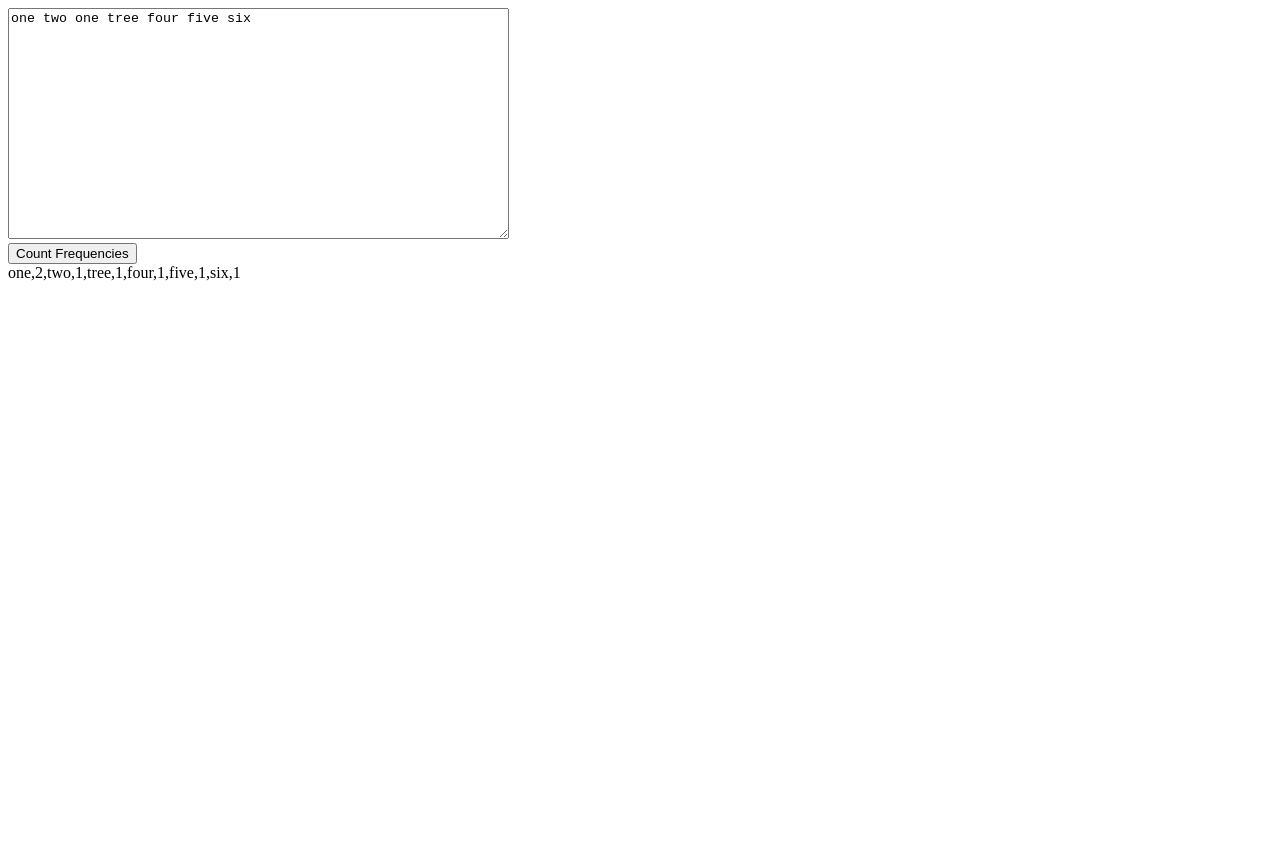
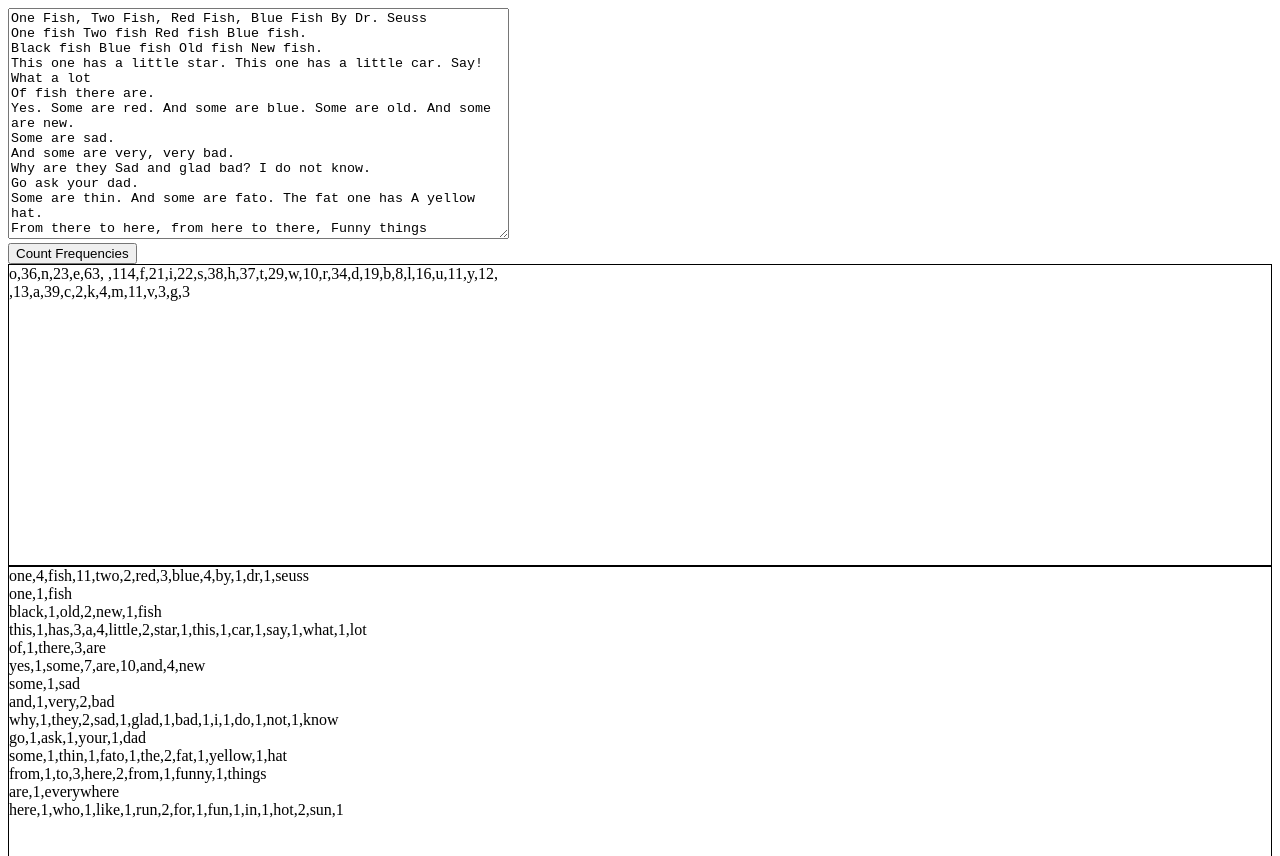
Before and after one commit to arv1983/frequency-counter, a plain HTML site: page index.htm in a window 1280 px wide. Both pictures are taken after a click on the button "Count Frequencies". Shown: the top 856 px of the page. Before the commit the page ends 800 px from the top, so only its background shows below. Drawn offline with Linux system fonts and the light colour scheme.

Commit message:
primeiro

```diff
--- a/index.htm
+++ b/index.htm
@@ -9,9 +9,22 @@
 
 <body>
 
-    <textarea rows="15" cols="60" id="textInput">one two one tree four five six</textarea>
+    <textarea rows="15" cols="60" id="textInput">One Fish, Two Fish, Red Fish, Blue Fish By Dr. Seuss
+One fish Two fish Red fish Blue fish.
+Black fish Blue fish Old fish New fish.
+This one has a little star. This one has a little car. Say! What a lot
+Of fish there are.
+Yes. Some are red. And some are blue. Some are old. And some are new.
+Some are sad.
+And some are very, very bad.
+Why are they Sad and glad bad? I do not know.
+Go ask your dad.
+Some are thin. And some are fato. The fat one has A yellow hat.
+From there to here, from here to there, Funny things
+Are everywhere.
+Here are some Who like to run. They run for fun In the hot, hot sun.</textarea>
     <br />
-    <button id="countButton" onclick="verifica()">Count Frequencies</button>
+    <button id="countButton" onclick="verifica();">Count Frequencies</button>
 
 
 
@@ -30,10 +43,17 @@
 transformar texto em array;
 fazer busca por array e contar
 -->
-
+<style>
+    #lettersDiv,
+    #wordsDiv {
+        border: 1px black solid;
+        height: 300px;
+    }
+</style>
 <script>
     function verifica() {
-        let texto = document.getElementById("textInput").innerHTML; //pegou string
+
+        let texto = document.getElementById("textInput").value; //pegou string
         texto = texto.toLowerCase().replace(/[^a-z'\s]+/g, "").split(" ");
 
         let palavra = [];
@@ -45,8 +65,23 @@ fazer busca por array e contar
         let bom = palavra.filter(function(item) {
             return palavra.hasOwnProperty(item) ? false : (palavra[item] = true);
         });
+        document.getElementById("wordsDiv").innerText = bom;
 
-        console.log(bom);
-        document.getElementById("wordsDiv").innerText = bom;
+        //ok
+
+
+        let letras = document.getElementById("textInput").value;
+        letras = letras.toLowerCase().replace(/[^a-z'\s]+/g, "").split("");
+
+        let arrayLetras = [];
+
+        for (let i = 0; i < letras.length; i++) {
+            let quantas = letras.filter(num => num === letras[i]).length;
+            arrayLetras.push([letras[i], quantas]);
+        }
+        let ok = arrayLetras.filter(function(item) {
+            return arrayLetras.hasOwnProperty(item) ? false : (arrayLetras[item] = true);
+        });
+        document.getElementById("lettersDiv").innerText = ok;
     }
 </script>
```
